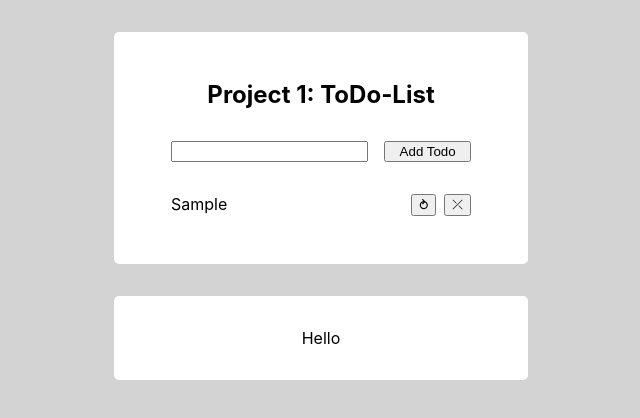
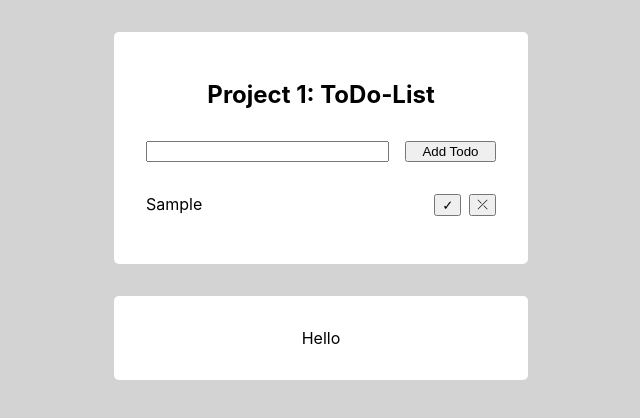
Before and after one commit to AlexisRoe/learning-typescript, a React (Create React App) app: page / in a window 1280 px wide. Both pictures are taken after typing "Sample" into the empty fields and a click on the button "Add Todo". Shown: the top 418 px of the page, without its empty margins (319-959 px from the left). Built offline with nearby package versions, Linux system fonts and the light colour scheme.

Commit message:
Fix some small bugs

```diff
--- a/src/projects/todoList/index.css
+++ b/src/projects/todoList/index.css
@@ -1,6 +1,5 @@
 .ToDoForm {
     margin: 2rem auto;
-    width: 300px;
     display: flex;
     gap: 1rem;
     justify-content: space-between;
@@ -16,7 +15,6 @@
 
 .ToDoList {
     margin: 0 auto;
-    width: 300px;
 }
 
 .ToDoList > ul {
--- a/src/projects/todoList/index.tsx
+++ b/src/projects/todoList/index.tsx
@@ -58,7 +58,7 @@ const ToDoList = (): JSX.Element => {
                             <li key={index}>
                                 <span style={{ textDecoration: todo.complete ? "line-through" : "none" }}>{todo.text}</span>
                                 <button type="button" onClick={() => completeToDo(index)}>{
-                                    todo.complete ? "✓" : "⥁"}
+                                    todo.complete ? "⥁" : "✓"}
                                 </button>
                                 <button type="button" onClick={() => deleteToDo(index)}>⤫</button>
                             </li>
```
